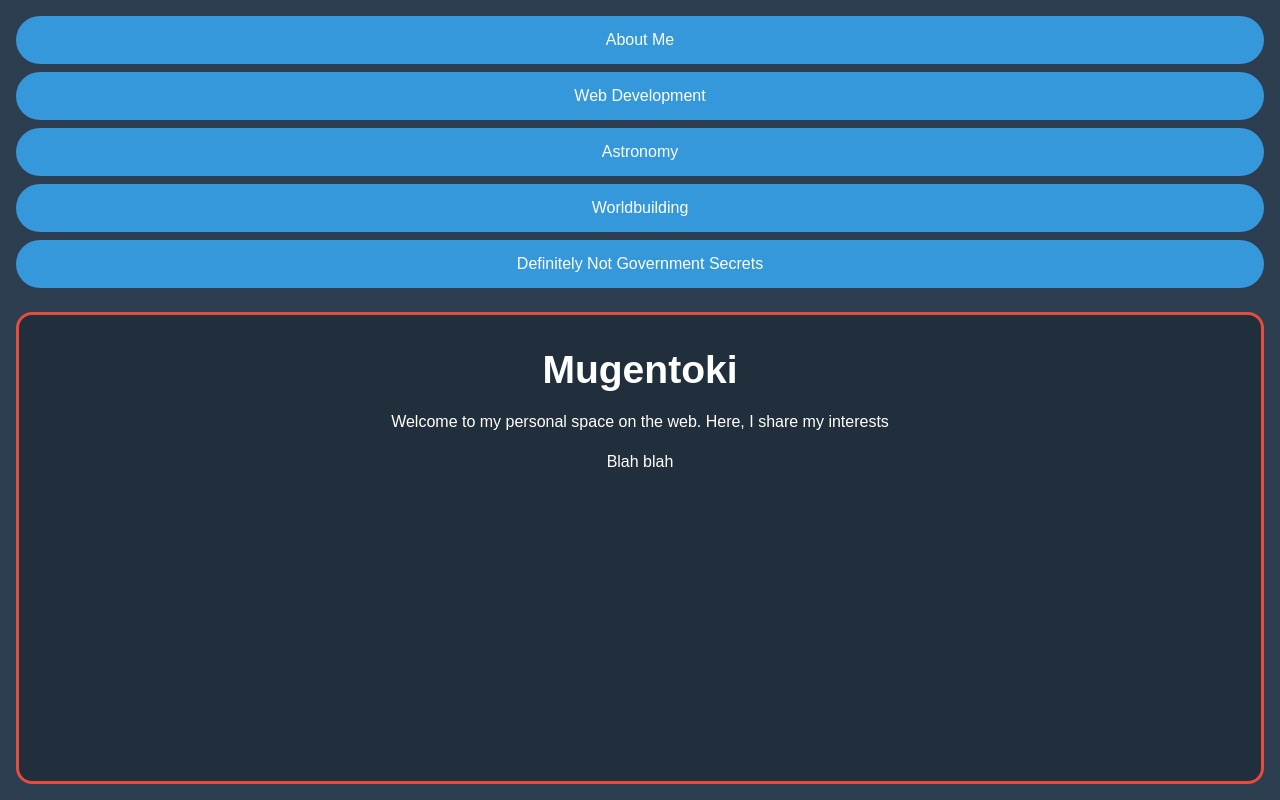
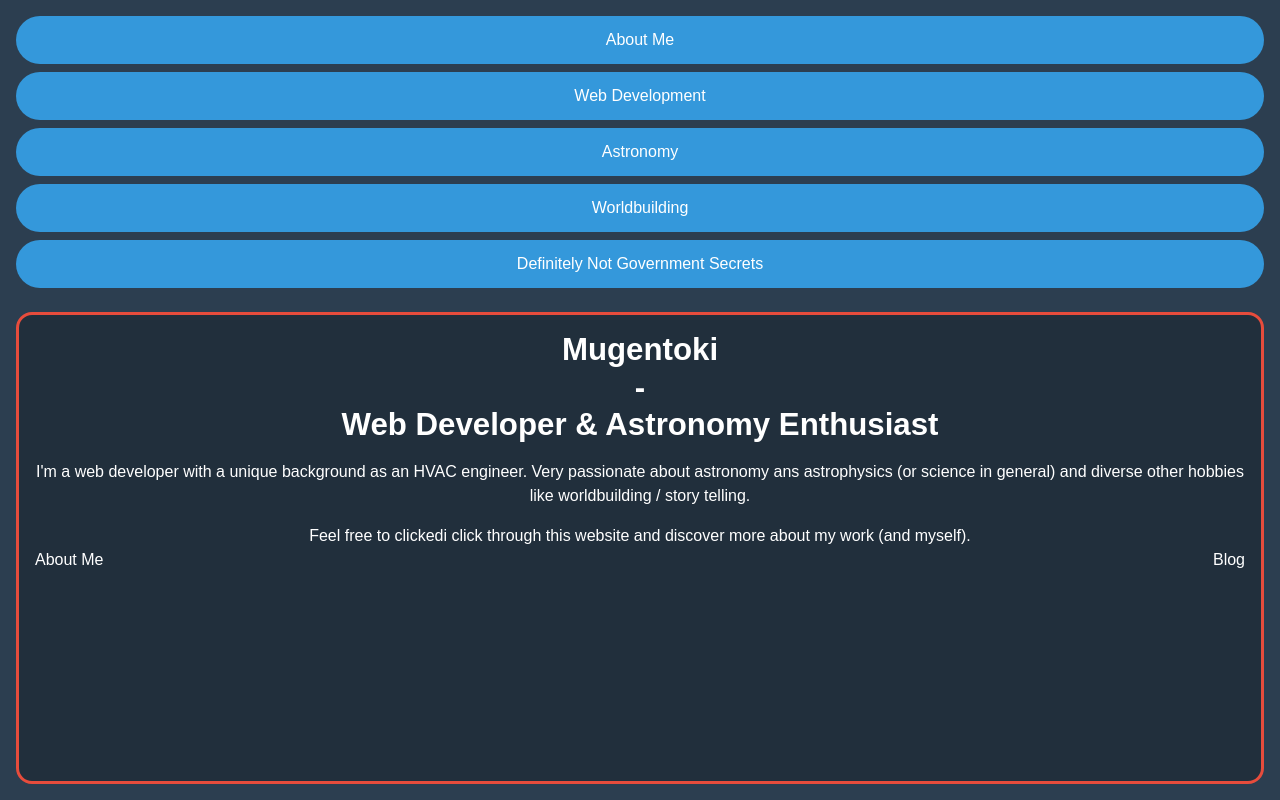
Before and after one commit to Mugentoki/mugentoki-dev, a Nuxt app: page / in a window 1280 px wide. Built offline with nearby package versions, Linux system fonts and the light colour scheme.

Commit message:
2: add content transition, add description component, add first content for "about me"

```diff
--- /dev/null
+++ b/app/assets/css/_transitions.css
@@ -0,0 +1,17 @@
+/* Transitions for VUE <Transition> */
+
+/* name="slide-up" */
+.slide-up-enter-active,
+.slide-up-leave-active {
+  transition: all 0.25s ease-in-out;
+}
+
+.slide-up-enter-from {
+  opacity: 0;
+  transform: translateY(100%) scale(0);
+}
+
+.slide-up-leave-to {
+  opacity: 0;
+  transform: translateY(-100%) scale(0);
+}
--- a/app/assets/css/_typography.css
+++ b/app/assets/css/_typography.css
@@ -7,7 +7,7 @@ body {
 h1, h2, h3, h4, h5, h6 {
     font-weight: 800;
     line-height: var(--leading-sm);
-    margin-block: var(--spacing-md);
+    margin-bottom: var(--spacing-md);
 }
 
 h1 {
--- a/app/assets/css/main.css
+++ b/app/assets/css/main.css
@@ -1,4 +1,5 @@
 @import url("_reset.css");
 @import url("_variables.css");
+@import url("_transitions.css");
 @import url("_typography.css");
 @import url("_layout.css");
--- /dev/null
+++ b/app/components/common/ButtonContainer.vue
@@ -0,0 +1,20 @@
+<template>
+    <nav class="common-button-container" :aria-label="label">
+        <slot />
+    </nav>
+</template>
+
+<script setup lang="ts">
+defineProps<{
+    label: string
+}>()
+</script>
+
+<style lang="css">
+.common-button-container {
+    display: flex;
+    gap: var(--spacing-sm);
+    justify-content: space-between;
+    align-items: center;
+}
+</style>
--- a/app/components/index/RealmDescription.vue
+++ b/app/components/index/RealmDescription.vue
@@ -12,12 +12,14 @@
 <style lang="css">
 .realm-description {
     width: 100%;
-    min-height: 100%;
+    height: 100%;
     padding: var(--spacing-md);
     text-align: center;
+    position: absolute;
+    overflow-y: auto;
 
-    h1 {
-        font-size: var(--font-4xl);
+    h1, h2 {
+        font-size: var(--font-3xl);
     }
 }
 </style>
--- a/app/components/index/RealmSelect.vue
+++ b/app/components/index/RealmSelect.vue
@@ -1,7 +1,6 @@
 <template>
     <button
         class="realm-select-button"
-        @mouseenter="setRealm(realm)"
         @click="setRealm(realm)"
     >
         <slot />
--- a/app/pages/index.vue
+++ b/app/pages/index.vue
@@ -10,32 +10,36 @@
             </ul>
         </nav>
         <div class="realm-description-wrapper">
-            <Transition>
+            <Transition name="slide-up">
                 <IndexRealmDescription v-show="realmStore.realm === 'gintoki'">
-                    <h1>Mugentoki</h1>
-                    <p>Welcome to my personal space on the web. Here, I share my interests</p>
-                    <p>Blah blah</p>
+                    <h1>Mugentoki<br> - <br>Web Developer & Astronomy Enthusiast</h1>
+                    <p>I'm a web developer with a unique background as an HVAC engineer. Very passionate about astronomy ans astrophysics (or science in general) and diverse other hobbies like worldbuilding / story telling.</p>
+                    <p>Feel free to clickedi click through this website and discover more about my work (and myself).</p>
+                    <CommonButtonContainer label="Navigate to About Me or Blog section">
+                        <NuxtLink to="/about">About Me</NuxtLink>
+                        <NuxtLink to="/blog">Blog</NuxtLink>
+                    </CommonButtonContainer>
                 </IndexRealmDescription>
             </Transition>
-            <Transition>
+            <Transition name="slide-up">
                 <IndexRealmDescription v-show="realmStore.realm === 'kagura'">
                     <h2>Web Development</h2>
                     <p>Blah blah</p>
                 </IndexRealmDescription>
             </Transition>
-            <Transition>
+            <Transition name="slide-up">
                 <IndexRealmDescription v-show="realmStore.realm === 'shinpachi'">
                     <h2>Astronomy</h2>
                     <p>Blah blah</p>
                 </IndexRealmDescription>
             </Transition>
-            <Transition>
+            <Transition name="slide-up">
                 <IndexRealmDescription v-show="realmStore.realm === 'tama'">
                     <h2>Worldbuilding</h2>
                     <p>Blah blah</p>
                 </IndexRealmDescription>
             </Transition>
-            <Transition>
+            <Transition name="slide-up">
                 <IndexRealmDescription v-show="realmStore.realm === 'sadaharu'">
                     <h2>Definitely Not Government Secrets</h2>
                     <p>Blah blah</p>
```
